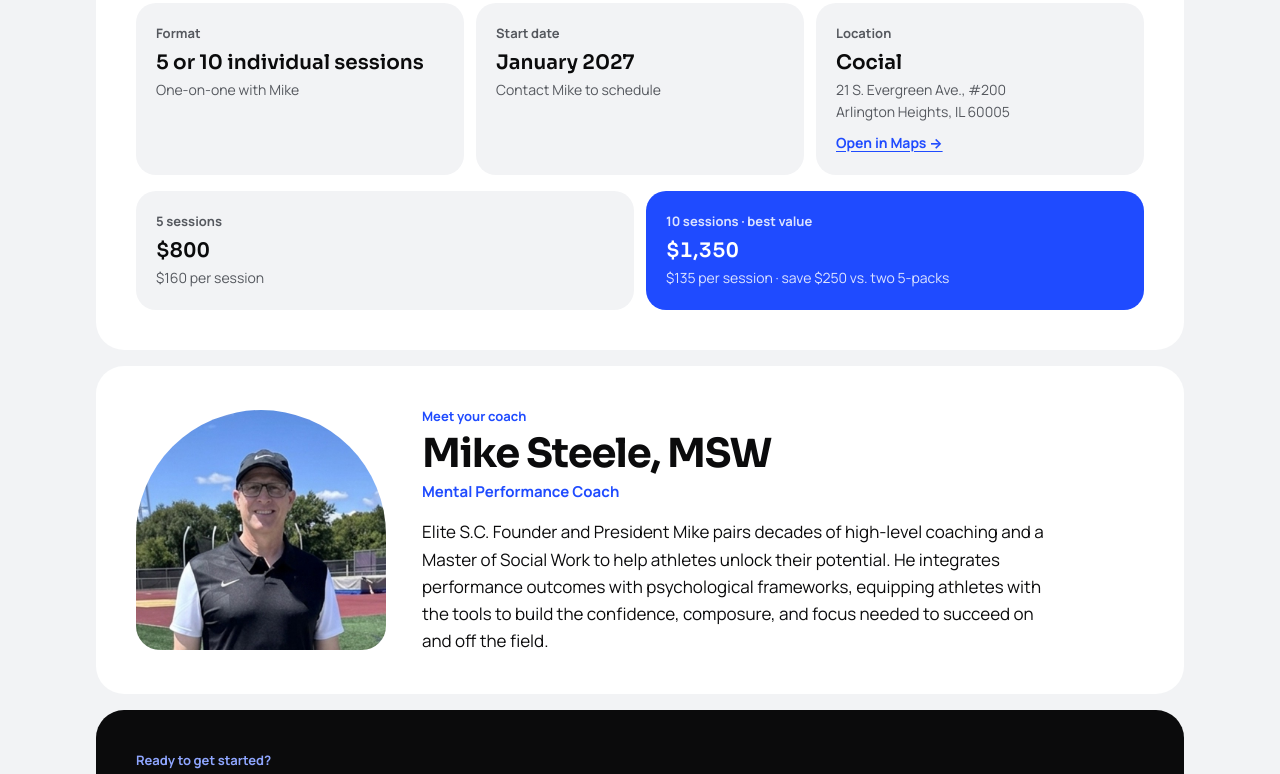
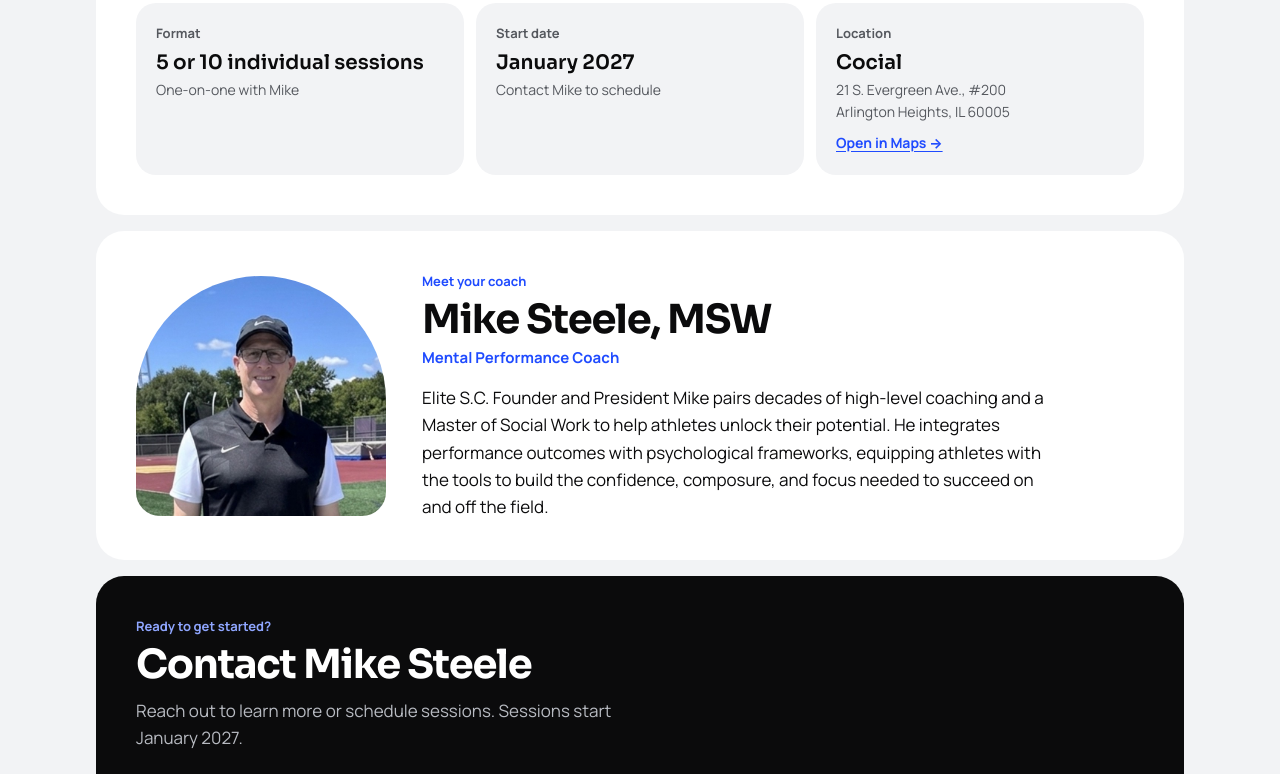
Before and after one commit to nss212-svg/steele-mental-performance, a plain HTML site: page public/index.html in a window 1280 px wide. Shown: the part 1427-2201 px from the top of the page. Drawn offline with Linux system fonts and the light colour scheme.

Commit message:
Remove pricing boxes
Co-Authored-By: Claude Opus 5.5 <noreply@anthropic.com>
Claude-Session: https://claude.ai/code/session_01Rm9VXrzCbTY28UnwqFm7GE

```diff
--- a/public/index.html
+++ b/public/index.html
@@ -206,14 +206,10 @@ footer .wrap { display: flex; justify-content: space-between; gap: 12px; flex-wr
   <section id="pricing" class="card">
     <div class="eyebrow">Program details</div>
     <h2>How it works</h2>
-    <div class="facts">
+    <div class="facts" style="margin-bottom:0">
       <div class="fact"><div class="k">Format</div><div class="v">5 or 10 individual sessions</div><div class="s">One-on-one with Mike</div></div>
       <div class="fact"><div class="k">Start date</div><div class="v">January 2027</div><div class="s">Contact Mike to schedule</div></div>
       <div class="fact"><div class="k">Location</div><div class="v">Cocial</div><div class="s">21 S. Evergreen Ave., #200<br>Arlington Heights, IL 60005</div><a href="https://www.google.com/maps/search/?api=1&query=21+S+Evergreen+Ave+%23200+Arlington+Heights+IL+60005" target="_blank" rel="noopener">Open in Maps &rarr;</a></div>
-    </div>
-    <div class="prices">
-      <div class="price"><div class="k">5 sessions</div><div class="amt">$800</div><div class="s">$160 per session</div></div>
-      <div class="price best"><div class="k">10 sessions &middot; best value</div><div class="amt">$1,350</div><div class="s">$135 per session &middot; save $250 vs. two 5-packs</div></div>
     </div>
   </section>
 
```
